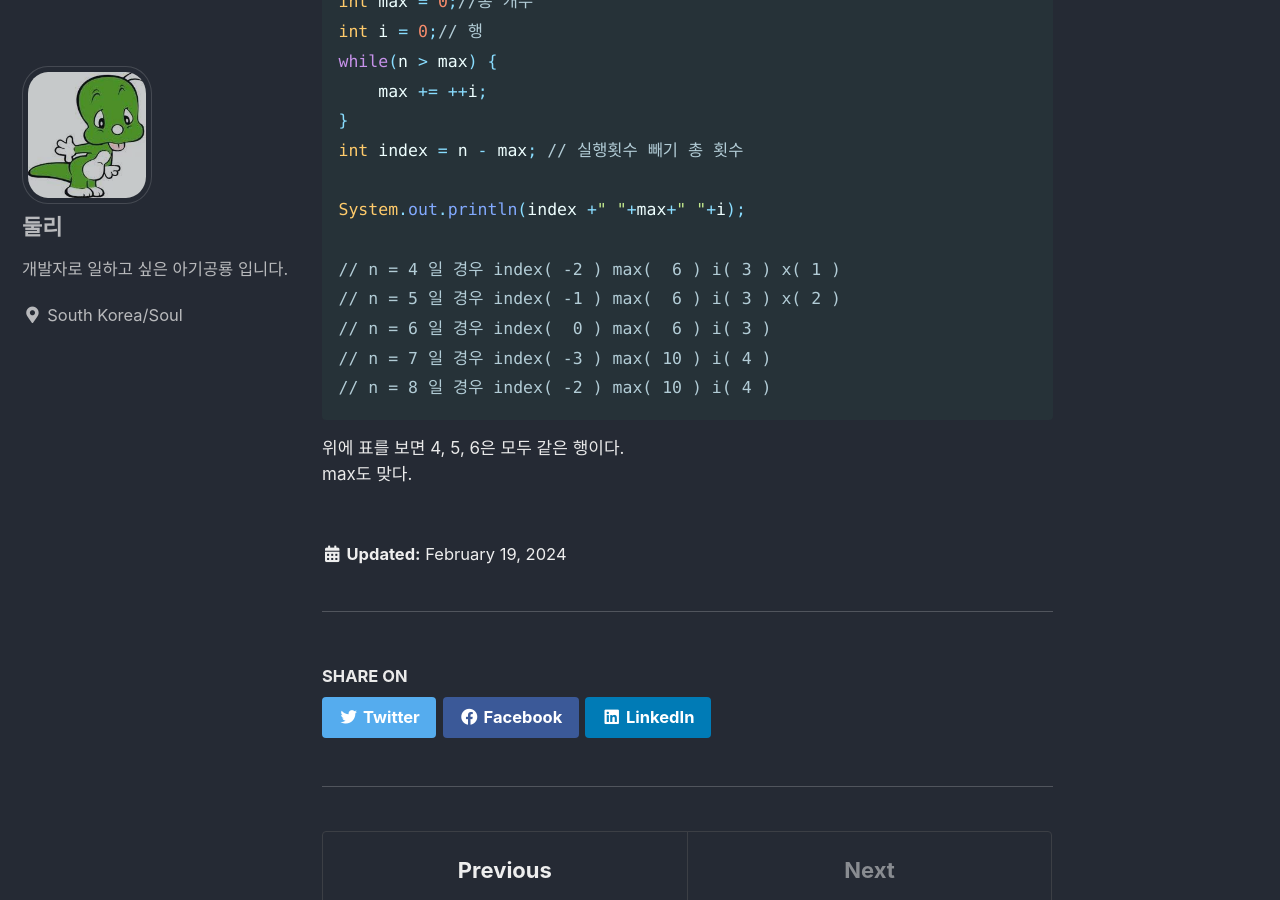
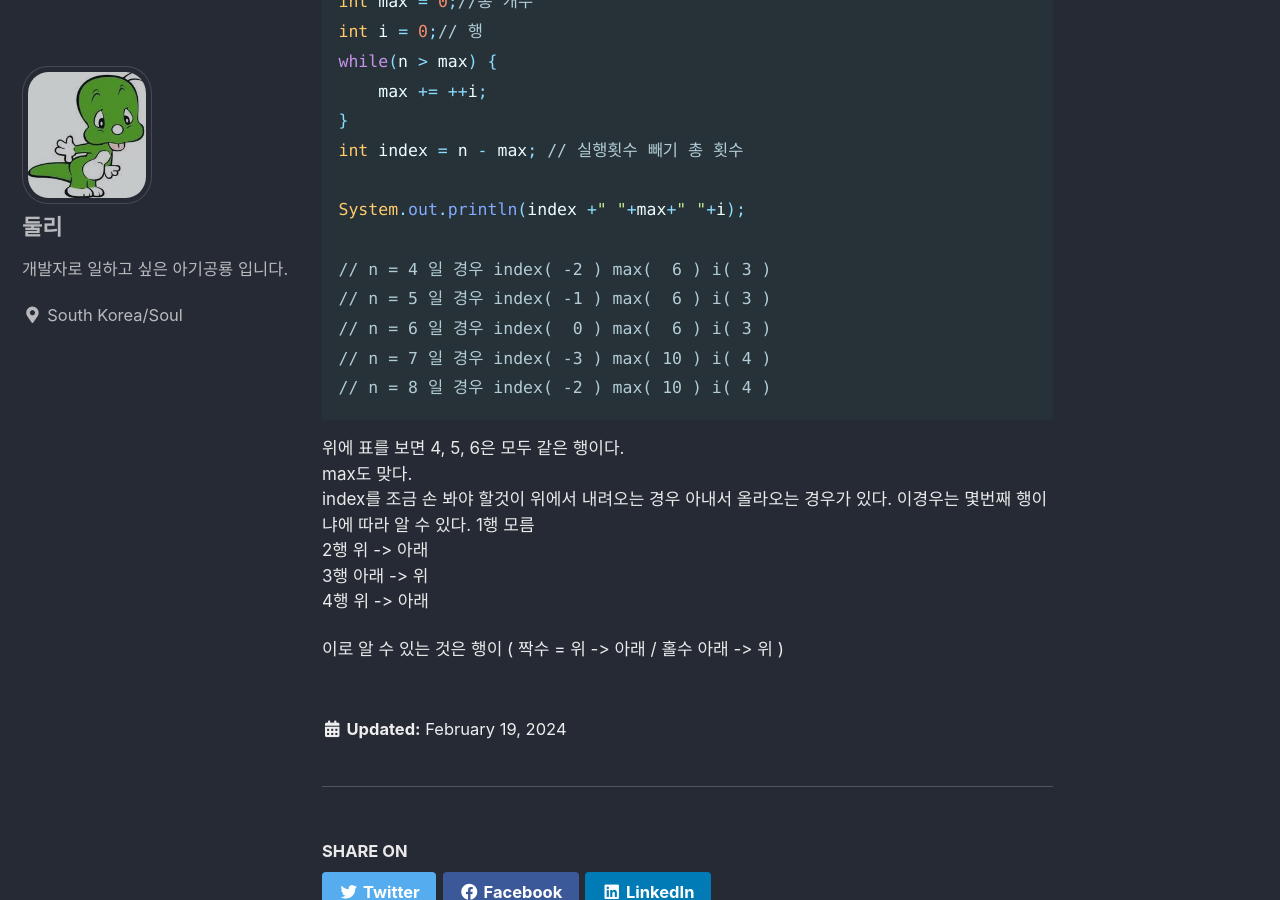
Before and after one commit to apfhddy/apfhddy.github.io, a Jekyll site: the page built from _posts/2024-02-19-back1.md, in a window 1280 px wide and 900 px high, scrolled down 1359 px. Built offline with Jekyll 4.4.1, drawn with Linux system fonts in a browser that asks for light colours; cached includes are drawn as plain includes.

Commit message:
업데이트

````diff
--- a/_posts/2024-02-19-back1.md
+++ b/_posts/2024-02-19-back1.md
@@ -85,11 +85,18 @@ int index = n - max; // 실행횟수 빼기 총 횟수
 
 System.out.println(index +" "+max+" "+i);
 
-// n = 4 일 경우 index( -2 ) max(  6 ) i( 3 ) x( 1 )
-// n = 5 일 경우 index( -1 ) max(  6 ) i( 3 ) x( 2 )
+// n = 4 일 경우 index( -2 ) max(  6 ) i( 3 )
+// n = 5 일 경우 index( -1 ) max(  6 ) i( 3 )
 // n = 6 일 경우 index(  0 ) max(  6 ) i( 3 )
 // n = 7 일 경우 index( -3 ) max( 10 ) i( 4 )
 // n = 8 일 경우 index( -2 ) max( 10 ) i( 4 )
 ```
 위에 표를 보면 4, 5, 6은 모두 같은 행이다.
 max도 맞다.
+index를 조금 손 봐야 할것이 위에서 내려오는 경우 아내서 올라오는 경우가 있다. 이경우는 몇번째 행이냐에 따라 알 수 있다.
+1행 모름
+2행 위 -> 아래
+3행 아래 -> 위
+4행 위 -> 아래
+
+이로 알 수 있는 것은 행이 ( 짝수 = 위 -> 아래 / 홀수 아래 -> 위 )
````
